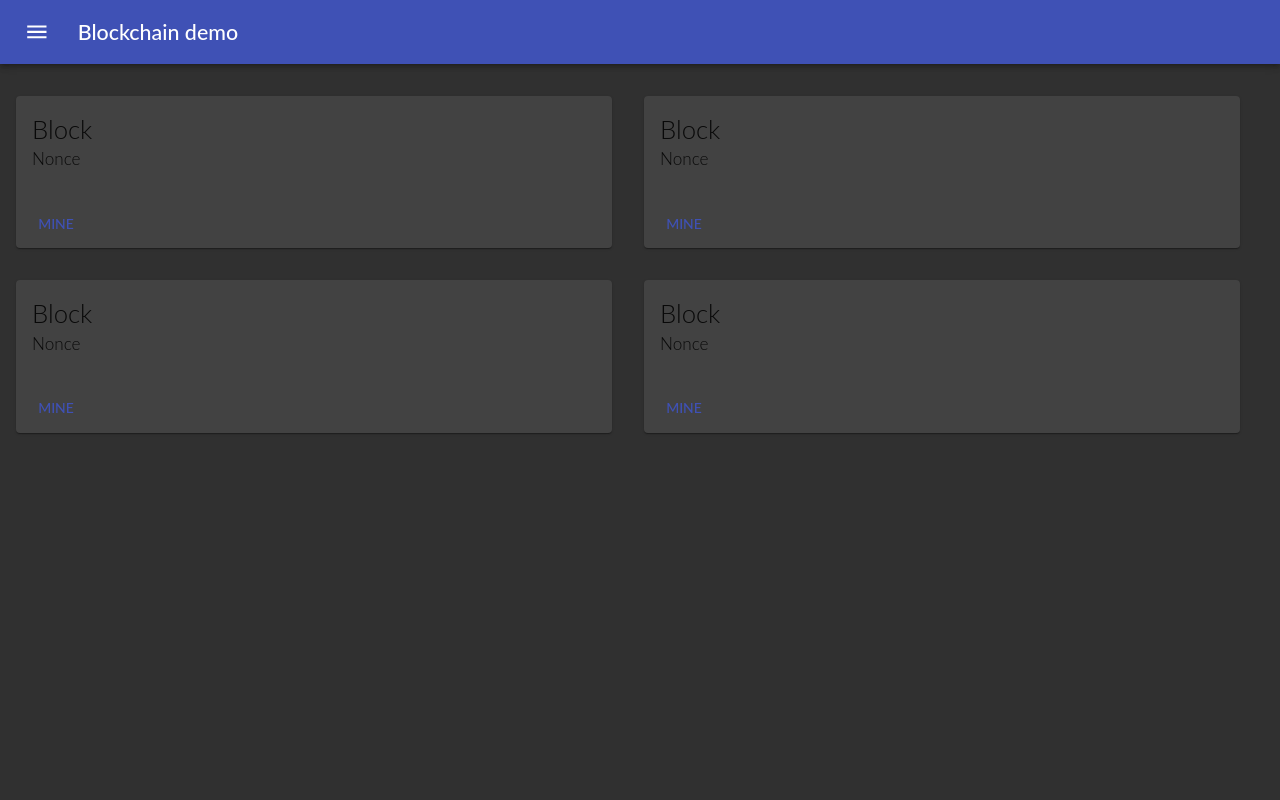
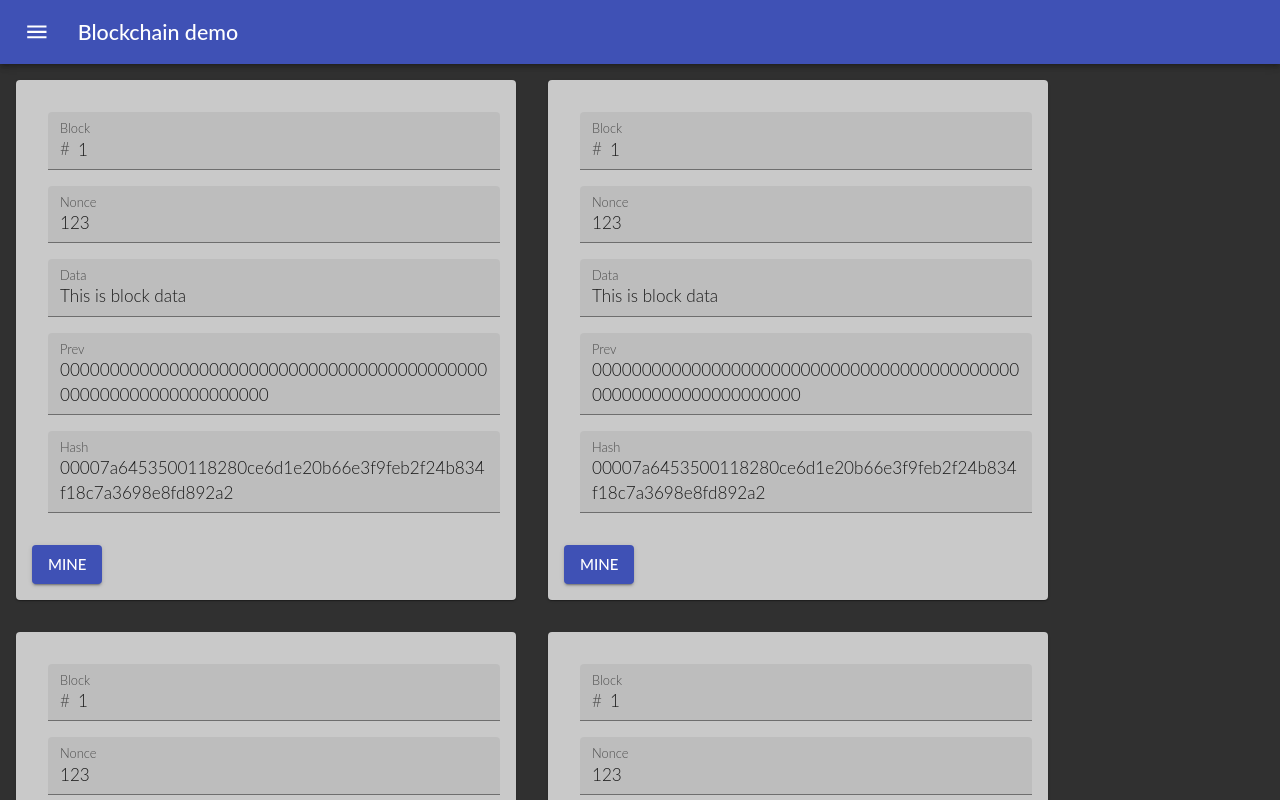
Before and after one commit to barto14753/blockchain-demo, a React (Create React App) app in the folder blockchain-demo/: page / in a window 1280 px wide. Shown: the top 800 px of the page. Built offline with nearby package versions, Linux system fonts and the light colour scheme.

Commit message:
Add blocks

```diff
--- a/blockchain-demo/src/components/Block.jsx
+++ b/blockchain-demo/src/components/Block.jsx
@@ -3,23 +3,60 @@ import Card from "@mui/material/Card";
 import CardActions from "@mui/material/CardActions";
 import CardContent from "@mui/material/CardContent";
 import Button from "@mui/material/Button";
-import Typography from "@mui/material/Typography";
-import { Box } from "@mui/material";
+import {
+	Box,
+	FilledInput,
+	FormControl,
+	InputAdornment,
+	InputLabel,
+} from "@mui/material";
 
 export default function Block() {
 	return (
 		<Box sx={{ p: 2 }}>
-			<Card sx={{ minWidth: 275 }}>
+			<Card sx={{ width: 500, minHeight: 500, p: 1 }}>
 				<CardContent>
-					<Typography variant="h5" component="div">
-						Block
-					</Typography>
-					<Typography sx={{ mb: 1.5 }} color="text.primary">
-						Nonce
-					</Typography>
+					<FormControl fullWidth sx={{ m: 1 }} variant="filled">
+						<InputLabel>Block</InputLabel>
+						<FilledInput
+							id="block-fill"
+							defaultValue={1}
+							startAdornment={
+								<InputAdornment position="start">#</InputAdornment>
+							}
+						/>
+					</FormControl>
+					<FormControl fullWidth sx={{ m: 1 }} variant="filled">
+						<InputLabel>Nonce</InputLabel>
+						<FilledInput id="nonce" defaultValue={123} />
+					</FormControl>
+					<FormControl fullWidth sx={{ m: 1 }} variant="filled">
+						<InputLabel>Data</InputLabel>
+						<FilledInput
+							id="data"
+							defaultValue="This is block data"
+							multiline={true}
+						/>
+					</FormControl>
+					<FormControl fullWidth sx={{ m: 1 }} variant="filled">
+						<InputLabel>Prev</InputLabel>
+						<FilledInput
+							id="prev"
+							defaultValue="0000000000000000000000000000000000000000000000000000000000000000"
+							multiline={true}
+						/>
+					</FormControl>
+					<FormControl fullWidth sx={{ m: 1 }} variant="filled">
+						<InputLabel>Hash</InputLabel>
+						<FilledInput
+							id="hash"
+							defaultValue="00007a6453500118280ce6d1e20b66e3f9feb2f24b834f18c7a3698e8fd892a2"
+							multiline={true}
+						/>
+					</FormControl>
 				</CardContent>
 				<CardActions>
-					<Button size="small">Mine</Button>
+					<Button variant="contained">Mine</Button>
 				</CardActions>
 			</Card>
 		</Box>
--- a/blockchain-demo/src/components/Blockchain.jsx
+++ b/blockchain-demo/src/components/Blockchain.jsx
@@ -1,27 +1,15 @@
-import { Grid } from "@mui/material";
+import { Box } from "@mui/material";
 import * as React from "react";
 import Block from "./Block";
 
 export default function Blockchain() {
 	return (
-		<Grid
-			container
-			rowSpacing={1}
-			columnSpacing={{ xs: 1, sm: 2, md: 3 }}
-			sx={{ p: 3 }}
-		>
-			<Grid xs={6}>
-				<Block />
-			</Grid>
-			<Grid xs={6}>
-				<Block />
-			</Grid>
-			<Grid xs={6}>
-				<Block />
-			</Grid>
-			<Grid xs={6}>
-				<Block />
-			</Grid>
-		</Grid>
+		<Box sx={{ display: "flex", flexWrap: "wrap" }}>
+			<Block />
+			<Block />
+			<Block />
+			<Block />
+			<Block />
+		</Box>
 	);
 }
--- a/blockchain-demo/src/theme/Theme.jsx
+++ b/blockchain-demo/src/theme/Theme.jsx
@@ -6,7 +6,7 @@ const theme = createTheme({
 		type: "dark",
 		background: {
 			default: "#303030",
-			paper: "#424242",
+			paper: "#C9C9C9",
 		},
 		primary: {
 			main: "#3f51b5",
```
Also changed, not shown: 1 other file (tests, documents, lock files or other folders).
